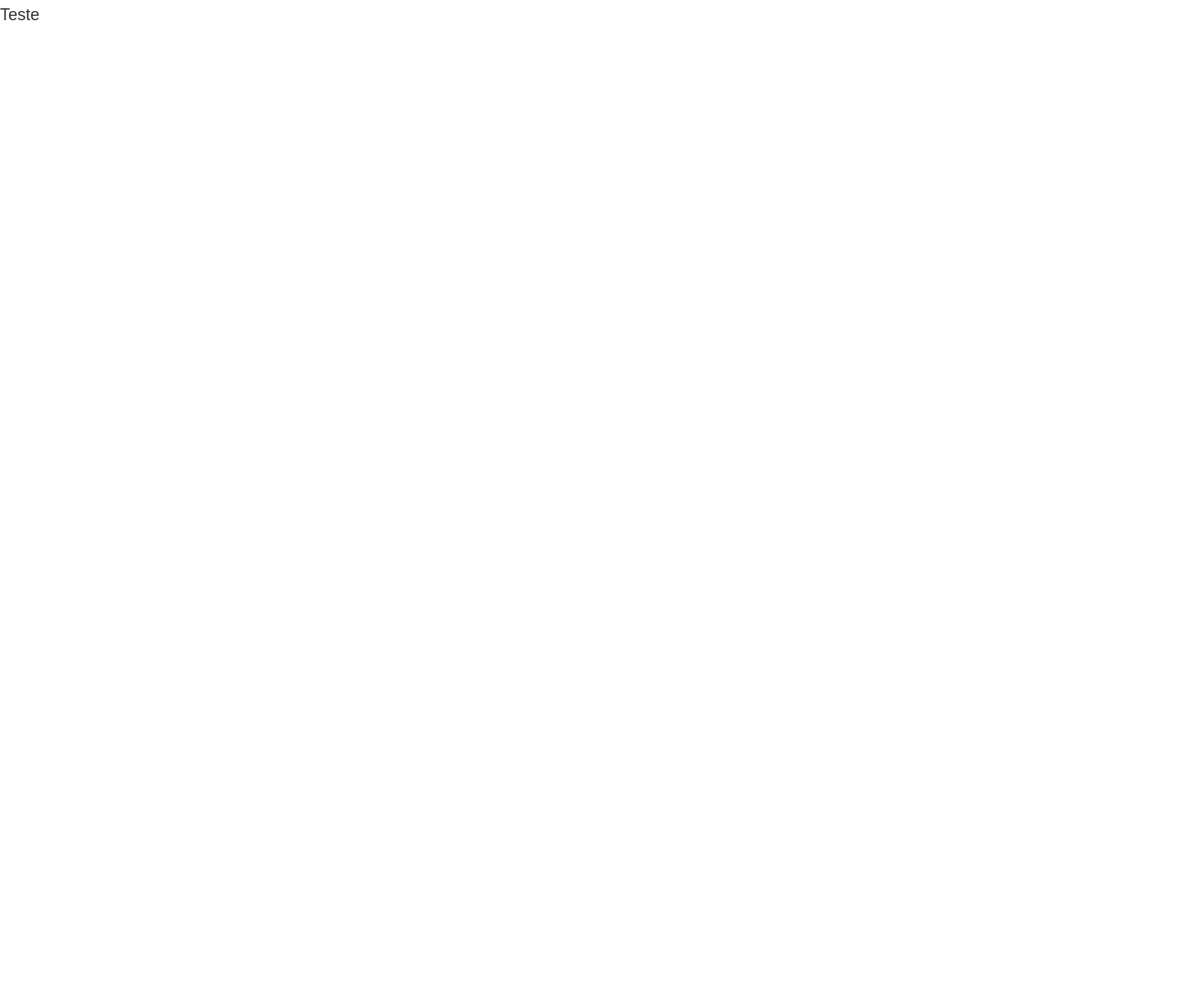
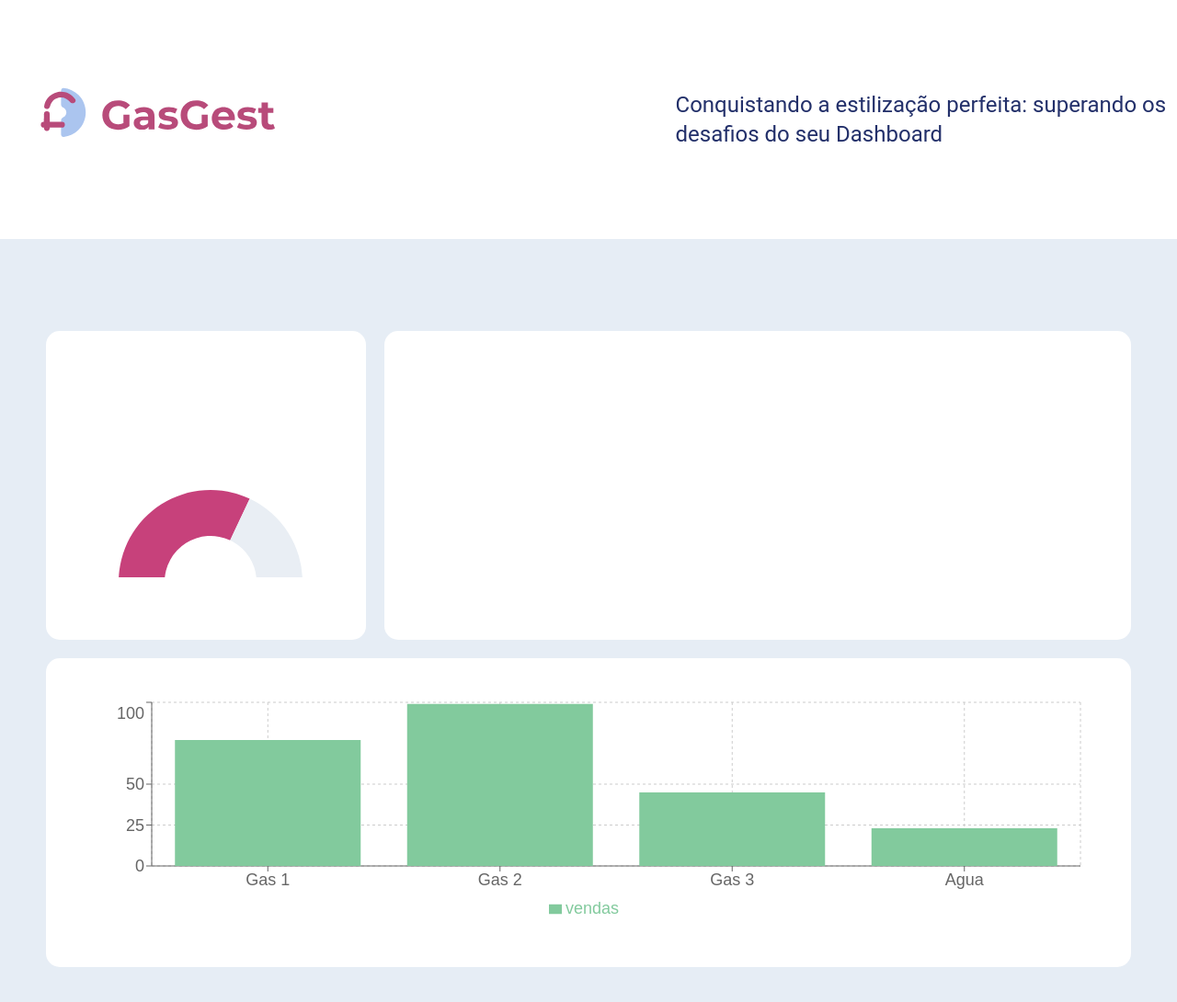
Before and after one commit to Heitorallmeida/GestaoWine, a Next.js app in the folder frontend/: page / in a window 1280 px wide. Shown: the top 1090 px of the page at 92% size. Before the commit the page ends 800 px from the top, so only its background shows below. Built offline with nearby package versions, Linux system fonts and the light colour scheme.

Commit message:
add some graphs

```diff
--- /dev/null
+++ b/frontend/components/barchart.tsx
@@ -0,0 +1,30 @@
+
+import { Bar, BarChart, CartesianGrid, Legend, Tooltip, XAxis, YAxis } from "recharts";
+export default function GestBarChart () {
+    const data = [
+        {
+          "name": "Gas 1",
+          "vendas": 77,
+        },
+        {
+          "name": "Gas 2",
+          "vendas": 99,
+        },
+        {
+          "name": "Gas 3",
+          "vendas": 45,
+        },
+        {
+          "name": "Agua",
+          "vendas": 23,
+        },
+      ]
+    return <BarChart width={window.innerWidth - 200} height={250} data={data}>
+              <CartesianGrid strokeDasharray="3 3" />
+              <XAxis dataKey="name" />
+              <YAxis />
+              <Tooltip />
+              <Legend />
+              <Bar dataKey="vendas" fill="#82ca9d" />
+            </BarChart>
+}
--- /dev/null
+++ b/frontend/components/pieChart.tsx
@@ -0,0 +1,34 @@
+
+
+import { PieChart, Pie, Cell } from 'recharts';
+const RADIAN = Math.PI / 180;
+const data: any[] = [
+  { name: 'A', value: 80, color: '#C7417B' },
+  { name: 'B', value: 45, color: '#E9EEF4' },
+];
+const cx = 150;
+const cy = 200;
+const iR = 50;
+const oR = 100;
+export default function GestPieChart () {
+      return (
+        <PieChart width={300} height={200}>
+          <Pie
+            dataKey="value"
+            startAngle={180}
+            endAngle={0}
+            data={data}
+            cx={cx}
+            cy={cy}
+            innerRadius={iR}
+            outerRadius={oR}
+            fill="#8884d8"
+            stroke="none"
+          >
+            {data.map((entry, index) => (
+              <Cell key={`cell-${index}`} fill={entry.color} />
+            ))}
+          </Pie>
+        </PieChart>
+      );
+}
--- a/frontend/package.json
+++ b/frontend/package.json
@@ -25,6 +25,7 @@
     "react-dom": "18.2.0",
     "react-icons": "^4.8.0",
     "react-tsparticles": "^2.9.3",
+    "recharts": "^2.12.3",
     "styled-components": "^5.3.10",
     "tailwindcss": "3.3.2",
     "typescript": "5.0.4"
--- a/frontend/pages/index.tsx
+++ b/frontend/pages/index.tsx
@@ -1,5 +1,19 @@
-import { ThemeProvider, createTheme } from "@mui/material";
+'use client'
+import { ThemeProvider, Typography, createTheme } from "@mui/material";
 import Layout from "./layout";
+import Image from 'next/image'
+import dynamic from "next/dynamic"
+
+
+const SimpleBarChartWithoutSSR = dynamic(
+  import("../components/barchart"),
+  { ssr: false }
+);
+
+const SimplePieChartWithoutSSR = dynamic(
+  import("../components/pieChart"),
+  { ssr: false }
+);
 
 export default function Home() {
     const theme = createTheme({
@@ -13,11 +27,28 @@ export default function Home() {
         },
       });
 
-
   return (
     <ThemeProvider theme={theme}>
       <Layout>
-        <div>Teste</div>
+        <div style={{height: '260px', background: 'white', display: 'flex', flexDirection: 'row', alignItems: 'center', marginBottom: '50px'}}>
+          <div style={{margin: '20px', width: '60%', }}>
+          <Image alt='logo' width={300} height={60} src='/gasGest.svg' />
+          </div>
+          <div style={{width: '50%', justifySelf: 'end', display: 'flex', marginLeft: '40px'}}>
+            <Typography fontWeight={400} color='#23306A' variant='h5'>Conquistando a estilização perfeita: superando os desafios do seu Dashboard</Typography>
+          </div>
+        </div>
+        <div style={{padding: '50px', background: '#E6EDF5'}}>
+          <div style={{display: 'flex', justifyContent: 'space-between', width: '100%', gap: '20px'}}>
+            <div style={{display: 'flex', alignItems: 'center', justifyContent: 'center', width: '30%', height: '336px', background: 'white', borderRadius: '15px'}}><SimplePieChartWithoutSSR /></div>
+            <div style={{width: '70%', height: '336px', background: 'white', borderRadius: '15px'}}></div>
+          </div>
+          <div style={{display: 'flex', width: '100%', margin: '20px 0px'}}>
+            <div suppressHydrationWarning style={{display: 'flex', width: '100%', height: '336px', background: 'white', borderRadius: '15px', justifyContent: 'center', alignItems: 'center'}}>
+                <SimpleBarChartWithoutSSR />
+            </div>
+          </div>
+        </div>
       </Layout>
     </ThemeProvider>
   )
--- a/frontend/pages/layout.tsx
+++ b/frontend/pages/layout.tsx
@@ -6,7 +6,7 @@ interface LayoutProps {
 }
 const Layout = ({children}: LayoutProps) => {
   return (
-    <div className="page-layout" style={{width: '100%', padding: '0'}}>
+    <div className="page-layout" style={{width: '100%', height: '100%', padding: '0', backgroundColor: '#E6EDF5'}}>
       {children}
       <style jsx global>
         {globalStyles}
--- a/frontend/styles/global.ts
+++ b/frontend/styles/global.ts
@@ -2,6 +2,7 @@ import css from 'styled-jsx/css';
 
 export default css.global`
   body {
+    background-color: '#E6EDF5';
     margin: 0;
     padding: 0;
     font-size: 18px;
```
Also changed, not shown: frontend/public/gasGest.png (added), frontend/public/gasGest.svg (added).
